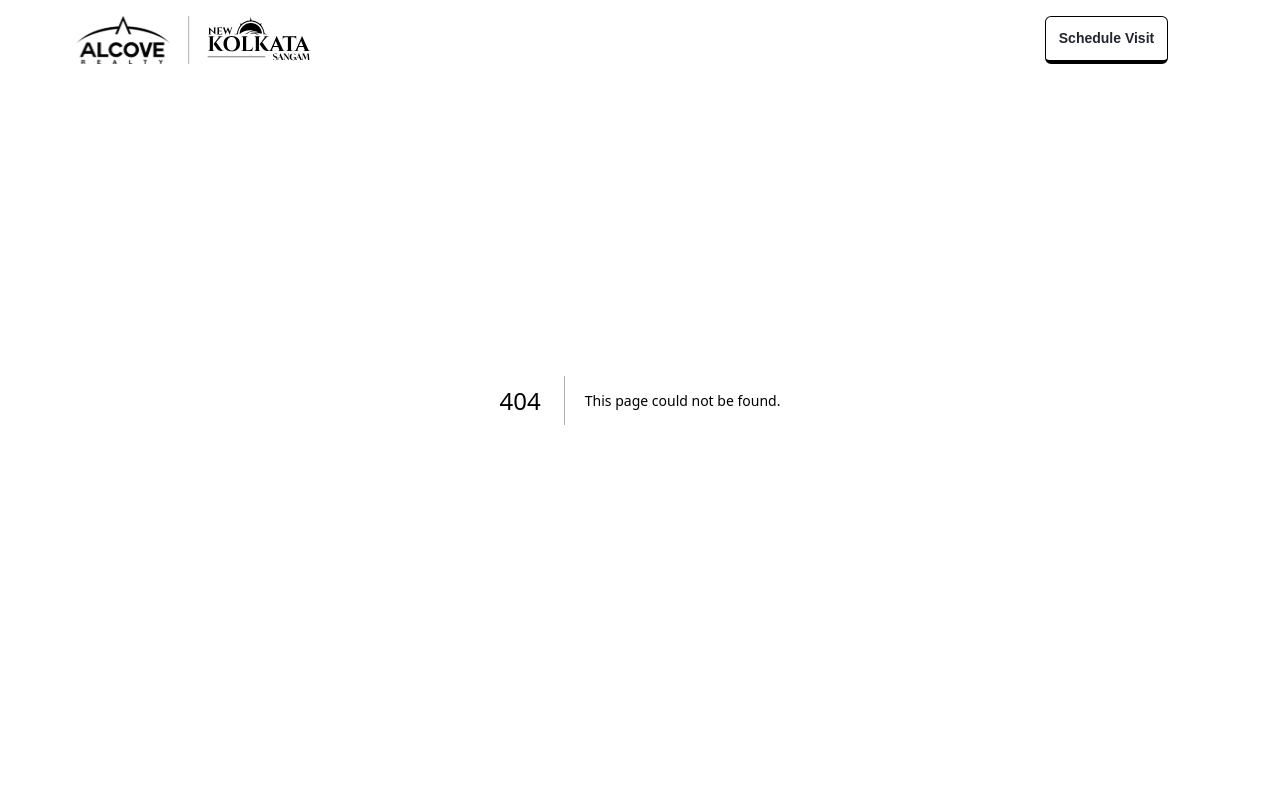
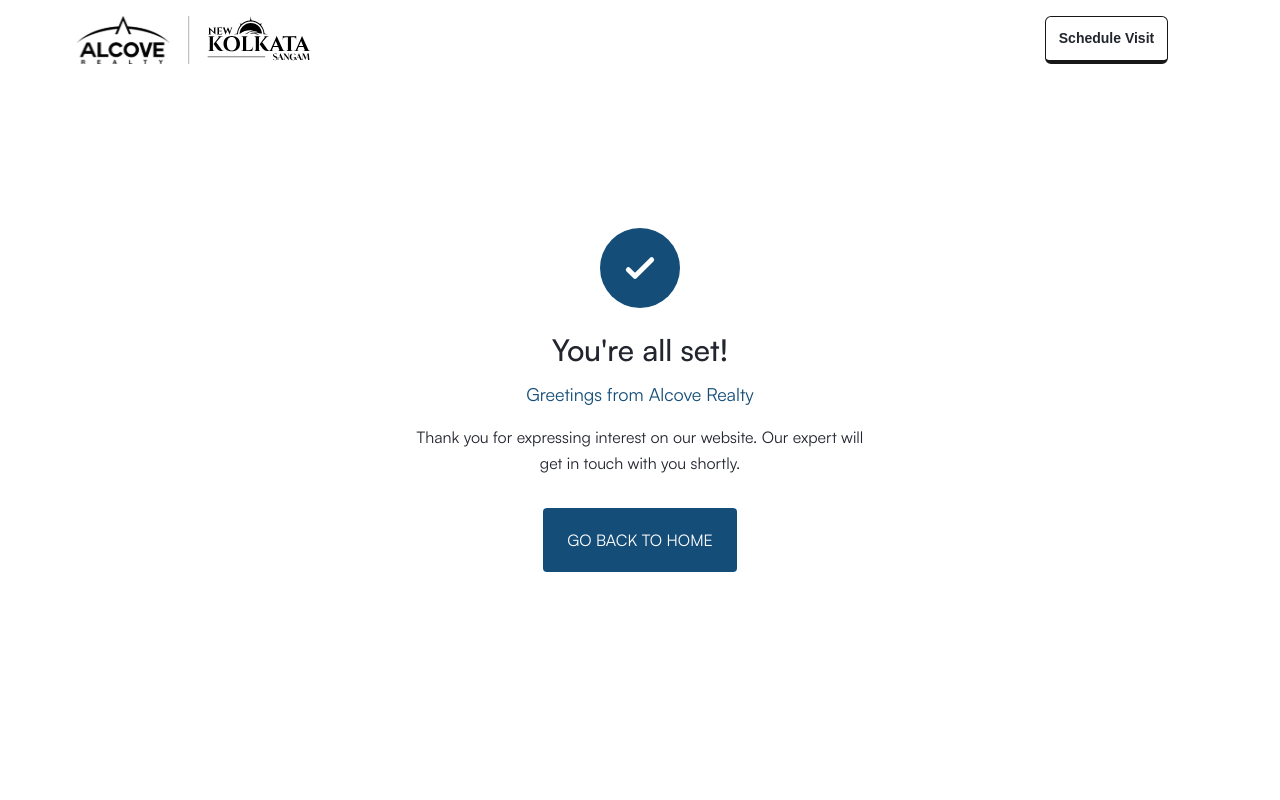
Before and after one commit to jugalshah14/NKS-HOME, a Next.js app: page /thank-you in a window 1280 px wide. Before the commit this address had no page. Shown: the top 800 px of the page. Built offline with nearby package versions, Linux system fonts and the light colour scheme.

Commit message:
Remove react-hot-toast integration and custom toast component; update form submission handling in Footer and ScheduleVisitModal components to display error messages directly, and implement a new Thank You page for improved user feedback after form submissions.

```diff
--- a/package.json
+++ b/package.json
@@ -16,7 +16,6 @@
     "react": "^19.0.0",
     "react-dom": "^19.0.0",
     "react-hook-form": "^7.57.0",
-    "react-hot-toast": "^2.5.2",
     "react-scroll": "^1.9.3",
     "react-slick": "^0.30.3",
     "slick-carousel": "^1.8.1",
--- a/src/app/layout.js
+++ b/src/app/layout.js
@@ -4,7 +4,6 @@ import Header from "@/components/Header";
 import Footer from "@/components/Footer";
 import localFont from "next/font/local";
 import React from "react";
-import { Toaster } from "react-hot-toast";
 
 const cormorant = Cormorant_Garamond({
   weight: ["400", "500", "700"],
@@ -76,45 +75,6 @@ export default function RootLayout({ children }) {
           <Header />
           {children}
           <Footer />
-          <Toaster
-            position="top-center"
-            containerStyle={{
-              top: '110px',
-            }}
-            toastOptions={{
-              duration: 5000,
-              style: {
-                background: 'white !important',
-                backgroundColor: 'white !important',
-                color: '#22252E',
-                borderRadius: '12px',
-                boxShadow: '0 8px 32px rgba(0, 0, 0, 0.12)',
-                padding: '24px',
-                fontSize: '14px',
-                minWidth: '450px',
-                maxWidth: '550px',
-                border: '1px solid rgba(0, 0, 0, 0.05)',
-              },
-              success: {
-                iconTheme: {
-                  primary: '#10B981',
-                  secondary: '#fff',
-                },
-                style: {
-                  background: 'white !important',
-                  backgroundColor: 'white !important',
-                  color: '#22252E',
-                  borderRadius: '12px',
-                  boxShadow: '0 8px 32px rgba(0, 0, 0, 0.12)',
-                  padding: '24px',
-                  fontSize: '14px',
-                  minWidth: '450px',
-                  maxWidth: '550px',
-                  border: '1px solid rgba(0, 0, 0, 0.05)',
-                },
-              },
-            }}
-          />
         </React.Suspense>
       </body>
     </html>
--- a/src/app/page.js
+++ b/src/app/page.js
@@ -24,8 +24,8 @@ import { useState, useEffect } from "react";
 import { useForm } from "react-hook-form";
 import { z } from "zod";
 import { zodResolver } from "@hookform/resolvers/zod";
-import { showSuccessToast } from "@/components/CustomToast";
-import toast from "react-hot-toast";
+import { useRouter } from "next/navigation";
+
 
 const formSchema = z.object({
   name: z.string().min(2, { message: "Name must be at least 2 characters" }),
@@ -78,8 +78,8 @@ const seramporeData = [
 ];
 
 export default function Home () {
+  const router = useRouter();
   const [isModalOpen, setIsModalOpen] = useState(false);
-  const [isSubmitted, setIsSubmitted] = useState(false);
   const [isSubmitting, setIsSubmitting] = useState(false);
   const [submitStatus, setSubmitStatus] = useState(null);
 
@@ -97,15 +97,7 @@ export default function Home () {
     setIsModalOpen(true);
   };
 
-  useEffect(() => {
-    let timer;
-    if (isSubmitted) {
-      timer = setTimeout(() => {
-        setIsSubmitted(false);
-      }, 8000);
-    }
-    return () => clearTimeout(timer);
-  }, [isSubmitted]);
+
 
   const onSubmit = async (data) => {
     const requestData = {
@@ -147,12 +139,12 @@ export default function Home () {
       }
 
       await response.json();
-      showSuccessToast();
-      setIsSubmitted(true);
+      setSubmitStatus("success");
       reset();
+      router.push('/thank-you');
     } catch (error) {
       console.error("Error submitting form:", error);
-      toast.error("Something went wrong. Please try again later.");
+      setSubmitStatus("error");
     } finally {
       setIsSubmitting(false);
     }
@@ -203,9 +195,7 @@ export default function Home () {
             visit to the site
           </div>
           <div className="bg-white p-8 w-full max-w-2xl md:mx-4 relative box-shadow">
-            {!isSubmitted ? (
-              <>
-                <h2 className="text-2xl font-bold mb-6 text-[#22252E]">Write to us</h2>
+            <h2 className="text-2xl font-bold mb-6 text-[#22252E]">Write to us</h2>
 
 
 
@@ -309,25 +299,13 @@ export default function Home () {
                     </span>
                   </button>
                 </form>
-              </>
-            ) : (
-              <div className="flex flex-col items-center justify-center py-10 animate-fade-in">
-                <Image
-                  src="/assets/tick.png"
-                  alt="Success"
-                  width={80}
-                  height={80}
-                  className="mb-4"
-                />
-                <h2 className="text-2xl md:text-4xl font-bold mb-2 text-[#22252E]">
-                  Thank you!
-                </h2>
-                <p className="text-center text-gray-700 text-lg md:text-xl max-w-[400px]">
-                  We have received your request, our team will contact you within
-                  1-2 business days.
-                </p>
-              </div>
-            )}
+
+                {/* Error Message Display */}
+                {submitStatus === "error" && (
+                  <div className="mt-4 p-3 bg-red-100 border border-red-400 text-red-700 rounded">
+                    Something went wrong. Please try again later.
+                  </div>
+                )}
           </div>
         </div>
       </div>
--- /dev/null
+++ b/src/app/thank-you/page.js
@@ -0,0 +1,63 @@
+/* eslint-disable react/no-unescaped-entities */
+"use client";
+
+import React from "react";
+import Image from "next/image";
+import Link from "next/link";
+
+export default function ThankYouPage() {
+  return (
+    <>
+     <main className="min-h-screen bg-white flex flex-col">
+        {/* Main Content Area */}
+        <div className="flex-1 flex items-center justify-center px-4">
+          <div className="text-center max-w-md mx-auto">
+            {/* Checkmark Icon */}
+            <div className="mb-6">
+              <div className="w-20 h-20 bg-[#144D78] rounded-full flex items-center justify-center mx-auto">
+                <svg
+                  className="w-10 h-10 text-white"
+                  fill="none"
+                  stroke="currentColor"
+                  viewBox="0 0 24 24"
+                >
+                  <path
+                    strokeLinecap="round"
+                    strokeLinejoin="round"
+                    strokeWidth={3}
+                    d="M5 13l4 4L19 7"
+                  />
+                </svg>
+              </div>
+            </div>
+
+            {/* Title */}
+            <h1 className="text-3xl font-semibold text-[#22252E] mb-3">
+              You're all set!
+            </h1>
+
+            {/* Subtitle */}
+            <h2 className="text-lg font-medium text-[#144D78] mb-4">
+              Greetings from Alcove Realty
+            </h2>
+
+            {/* Message */}
+            <p className="text-base text-[#22252E] leading-relaxed mb-8">
+              Thank you for expressing interest on our website. Our expert will get in touch with you shortly.
+            </p>
+
+            {/* Go Back to Home Button */}
+            <Link
+              href="/"
+              className="md:min-h-[4rem] min-h-[3.5rem] h-full bg-[#144D78] hover:bg-blue-800 transition rounded-sm text-white font-medium inline-flex items-center gap-2 overflow-hidden button-primary"
+            >
+              <div className="px-6 py-3">
+                <span>GO BACK TO HOME</span>
+              </div>
+            </Link>
+          </div>
+        </div>
+      </main>
+    </>
+  );
+}
--- a/src/components/CustomToast.jsx
+++ /dev/null
@@ -1,87 +0,0 @@
-"use client";
-
-import React from "react";
-import toast from "react-hot-toast";
-
-const CustomToast = () => {
-  return (
-    <div className="flex items-start space-x-3 relative bg-white p-4 rounded-lg shadow-lg border border-gray-100">
-      {/* Success Icon */}
-      <div className="flex-shrink-0">
-        <div className="w-8 h-8 bg-green-100 rounded-full flex items-center justify-center">
-          <svg
-            className="w-5 h-5 text-green-600"
-            fill="none"
-            stroke="currentColor"
-            viewBox="0 0 24 24"
-          >
-            <path
-              strokeLinecap="round"
-              strokeLinejoin="round"
-              strokeWidth={2.5}
-              d="M5 13l4 4L19 7"
-            />
-          </svg>
-        </div>
-      </div>
-
-      {/* Content */}
-      <div className="flex-1 min-w-0">
-        <h3 className="text-base font-semibold text-gray-900 mb-1">
-          You're all set!
-        </h3>
-        <p className="text-xs text-gray-600 leading-relaxed">
-          Thank you for expressing interest. Our expert will get in touch with you shortly.
-        </p>
-      </div>
-
-      {/* Close Button */}
-      <button
-        onClick={() => toast.dismiss()}
-        className="flex-shrink-0 cursor-pointer w-5 h-5 text-gray-400 hover:text-gray-600 absolute top-3 right-0"
-      >
-        <svg
-          className="w-full h-full"
-          fill="none"
-          stroke="currentColor"
-          viewBox="0 0 24 24"
-        >
-          <path
-            strokeLinecap="round"
-            strokeLinejoin="round"
-            strokeWidth={2}
-            d="M6 18L18 6M6 6l12 12"
-          />
-        </svg>
-      </button>
-
-      {/* Progress Bar */}
-      <div className="absolute -bottom-0 left-0 right-0 h-0.5 bg-gray-200 rounded-b-lg overflow-hidden">
-        <div
-          className="h-full bg-green-500 animate-progress"
-          style={{
-            animation: 'progress 5s linear forwards'
-          }}
-        ></div>
-      </div>
-
-      <style jsx>{`
-        @keyframes progress {
-          from {
-            width: 0%;
-          }
-          to {
-            width: 100%;
-          }
-        }
-      `}</style>
-    </div>
-  );
-};
-
-// Helper function to show success toast
-export const showSuccessToast = () => {
-  toast.custom(<CustomToast />, { duration: 5000 });
-};
-
-export default CustomToast;
--- a/src/components/Footer.jsx
+++ b/src/components/Footer.jsx
@@ -7,7 +7,8 @@ import Link from "next/link";
 import { useForm } from "react-hook-form";
 import { zodResolver } from "@hookform/resolvers/zod";
 import * as z from "zod";
-import { showSuccessToast } from "./CustomToast";
+import { useRouter } from "next/navigation";
+
 
 // Define form schema with validation
 const formSchema = z.object({
@@ -22,6 +23,7 @@ const formSchema = z.object({
 
 export default function Footer() {
   const pathname = usePathname();
+  const router = useRouter();
   const [isSubmitting, setIsSubmitting] = useState(false);
   const [submitStatus, setSubmitStatus] = useState(null);
 
@@ -72,11 +74,12 @@ export default function Footer() {
       }
 
       await response.json();
-      showSuccessToast();
+      setSubmitStatus("success");
       reset();
+      router.push('/thank-you');
     } catch (error) {
       console.error("Error submitting form:", error);
-      toast.error("Something went wrong. Please try again later.");
+      setSubmitStatus("error");
     } finally {
       setIsSubmitting(false);
     }
@@ -259,9 +262,16 @@ export default function Footer() {
                 </div>
                 <span className="px-6 flex items-center justify-center md:min-h-[4rem] min-h-[3.5rem] h-full ml-auto text-orange-500 bg-[#002F52] text-lg">
                   ↗
-                </span>
-              </button>
-            </form>
+                                 </span>
+               </button>
+             </form>
+
+             {/* Error Message Display */}
+             {submitStatus === "error" && (
+               <div className="mt-4 p-3 bg-red-100 border border-red-400 text-red-700 rounded">
+                 Something went wrong. Please try again later.
+               </div>
+             )}
           </div>
         </div>
 
--- a/src/components/ScheduleVisitModal.jsx
+++ b/src/components/ScheduleVisitModal.jsx
@@ -4,7 +4,8 @@ import Image from "next/image";
 import { useForm } from "react-hook-form";
 import { z } from "zod";
 import { zodResolver } from "@hookform/resolvers/zod";
-import { showSuccessToast } from "./CustomToast";
+import { useRouter } from "next/navigation";
+
 
 const formSchema = z.object({
   name: z.string().min(2, { message: "Name must be at least 2 characters" }),
@@ -19,6 +20,7 @@ const formSchema = z.object({
 });
 
 const ScheduleVisitModal = ({ isOpen, onClose }) => {
+  const router = useRouter();
   const {
     register,
     handleSubmit,
@@ -28,7 +30,6 @@ const ScheduleVisitModal = ({ isOpen, onClose }) => {
     resolver: zodResolver(formSchema),
   });
 
-  const [isSubmitted, setIsSubmitted] = useState(false);
   const [isSubmitting, setIsSubmitting] = useState(false);
   const [submitStatus, setSubmitStatus] = useState(null);
   const modalRef = useRef(null);
@@ -36,7 +37,6 @@ const ScheduleVisitModal = ({ isOpen, onClose }) => {
   useEffect(() => {
     if (isOpen) {
       document.body.style.overflow = "hidden";
-      setIsSubmitted(false);
     } else {
       document.body.style.overflow = "unset";
     }
@@ -44,17 +44,6 @@ const ScheduleVisitModal = ({ isOpen, onClose }) => {
       document.body.style.overflow = "unset";
     };
   }, [isOpen]);
-
-  useEffect(() => {
-    let timer;
-    if (isSubmitted) {
-      timer = setTimeout(() => {
-        setIsSubmitted(false);
-        onClose();
-      }, 8000);
-    }
-    return () => clearTimeout(timer);
-  }, [isSubmitted, onClose]);
 
   if (!isOpen) return null;
 
@@ -98,12 +87,13 @@ const ScheduleVisitModal = ({ isOpen, onClose }) => {
       }
 
       await response.json();
-      showSuccessToast();
-      setIsSubmitted(true);
+      setSubmitStatus("success");
       reset();
+      onClose();
+      router.push('/thank-you');
     } catch (error) {
       console.error("Error submitting form:", error);
-      toast.error("Something went wrong. Please try again later.");
+      setSubmitStatus("error");
     } finally {
       setIsSubmitting(false);
     }
@@ -124,8 +114,6 @@ const ScheduleVisitModal = ({ isOpen, onClose }) => {
          ref={modalRef}
          className="bg-white rounded-lg p-8 w-full max-w-2xl mx-4 relative shadow-xl"
        >
-        {!isSubmitted ? (
-          <>
          <button
            onClick={onClose}
            className="absolute top-0 right-0 text-white bg-[#144D78] p-2 rounded-tr-lg hover:bg-[#002F52]"
@@ -256,23 +244,11 @@ const ScheduleVisitModal = ({ isOpen, onClose }) => {
                 />
                              </button>
              </form>
-          </>
-        ) : (
-          <div className="flex flex-col items-center justify-center py-10 animate-fade-in">
-            <Image
-              src="/assets/tick.png"
-              alt="Success"
-              width={80}
-              height={80}
-              className="mb-4"
-            />
-            <h2 className="text-2xl md:text-4xl font-bold mb-2 text-[#22252E]">
-              Thank you!
-            </h2>
-            <p className="text-center text-gray-700 text-lg md:text-xl max-w-[400px]">
-              We have received your request, our team will contact you within
-              1-2 business days.
-            </p>
+
+             {/* Error Message Display */}
+             {submitStatus === "error" && (
+               <div className="mt-4 p-3 bg-red-100 border border-red-400 text-red-700 rounded">
+                 Something went wrong. Please try again later.
                </div>
              )}
       </div>
```
Also changed, not shown: 1 other file (tests, documents, lock files or other folders). Lines whose indentation alone changed are shown as unchanged.
